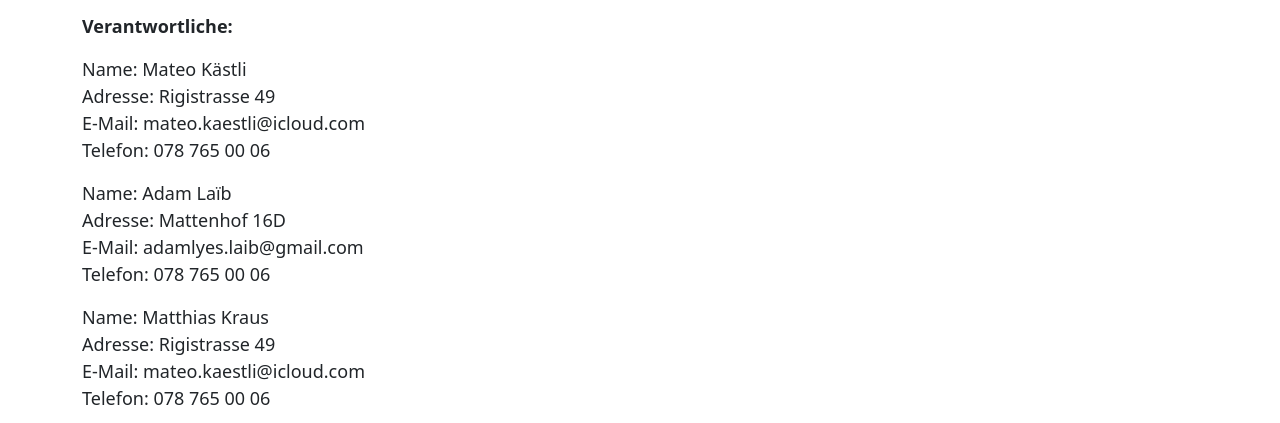
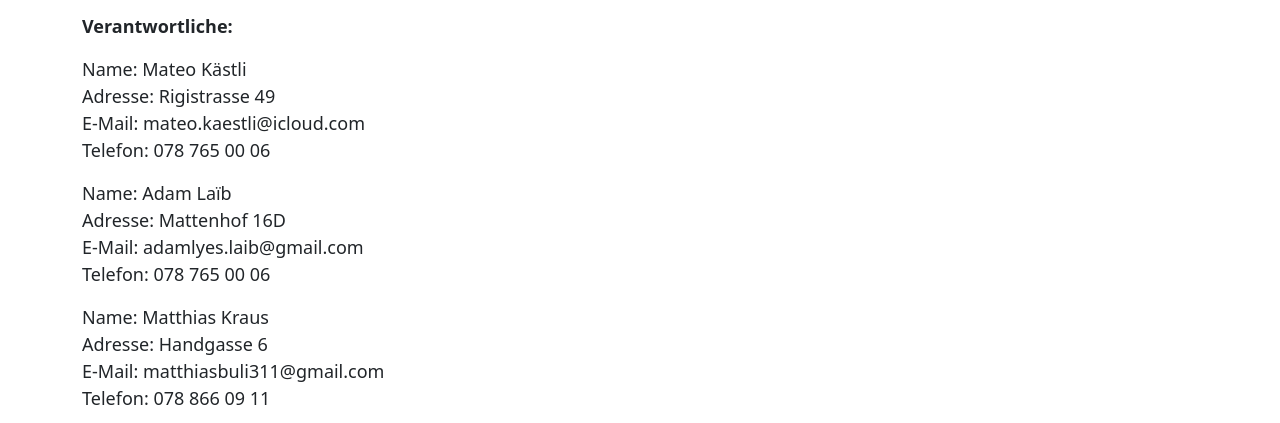
Before and after one commit to krausm-bzz/Poker_Infosite, a plain HTML site: page Datenschutz.html in a window 1280 px wide. Shown: the part 194-617 px from the top of the page. Drawn offline with nearby package versions, Linux system fonts and the light colour scheme; a script that the page names is missing.

Commit message:
matthias

```diff
--- a/Datenschutz.html
+++ b/Datenschutz.html
@@ -39,9 +39,9 @@
     Telefon: 078 765 00 06</p>
 
   <p>Name: Matthias Kraus<br>
-    Adresse: Rigistrasse 49<br>
-    E-Mail: mateo.kaestli@icloud.com<br>
-    Telefon: 078 765 00 06</p>
+    Adresse: Handgasse 6<br>
+    E-Mail: matthiasbuli311@gmail.com<br>
+    Telefon: 078 866 09 11</p>
 
   <h2>1. Allgemeines</h2>
   <p>Die folgende Datenschutzerklärung gibt einen Überblick darüber, wie personenbezogene Daten auf der Website "Mateo Kästli, Adam Laïb & Matthias Kraus Hosting" verarbeitet werden. Personenbezogene Daten sind alle Daten, die auf Sie persönlich beziehbar sind, z. B. Name, Adresse, E-Mail-Adresse, Nutzerverhalten.</p>
```
